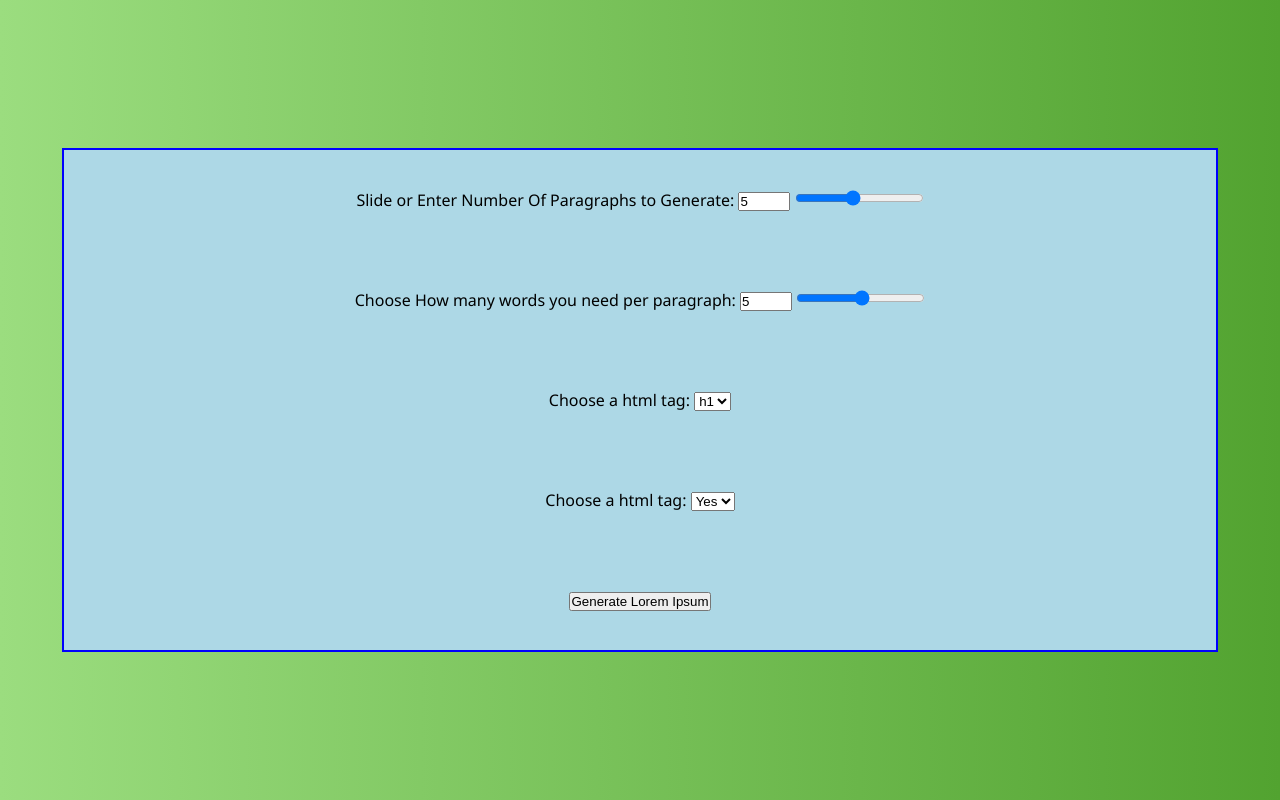
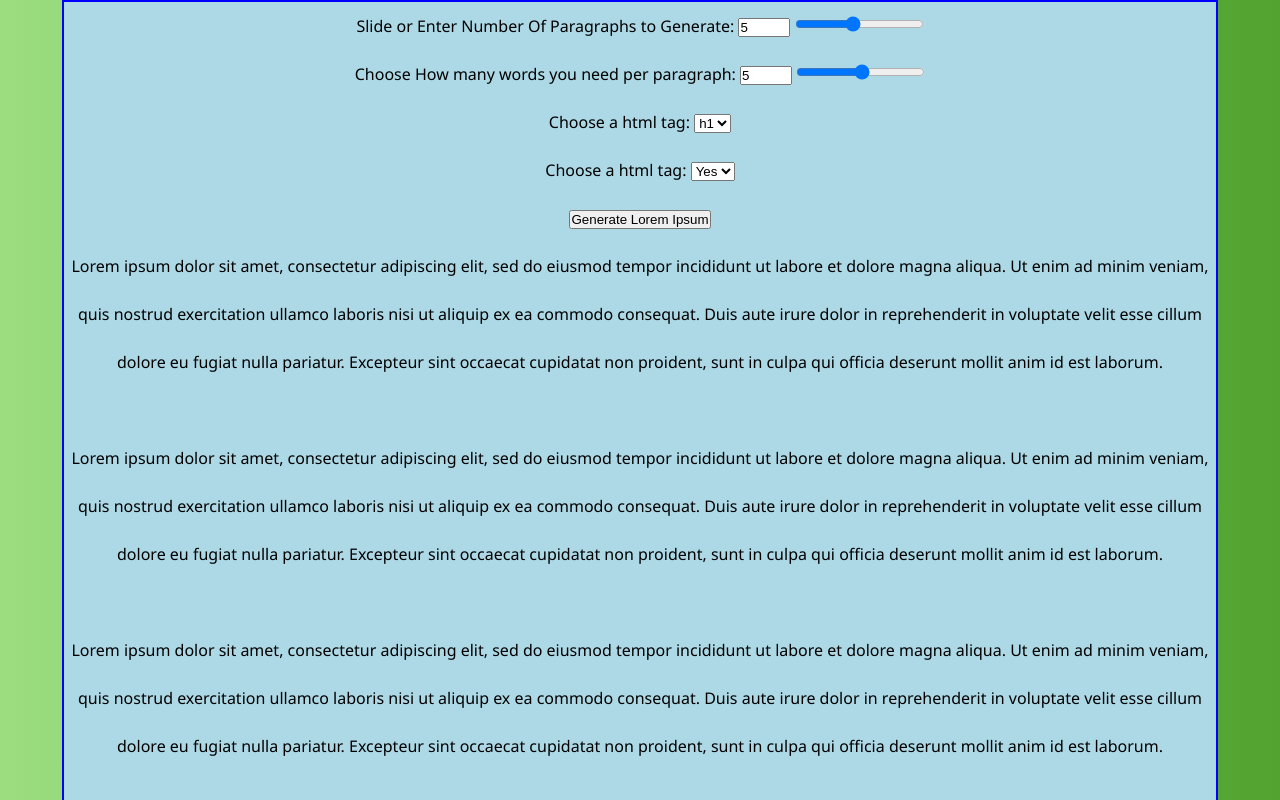
Before and after one commit to ChetanPrince/loremIpsumGenerator, a plain HTML site: page index.html in a window 1280 px wide. Both pictures are taken after typing "5", "5" into the empty fields and a click on the button "Generate Lorem Ipsum". Shown: the top 800 px of the page. Drawn offline with Linux system fonts and the light colour scheme.

Commit message:
producing text repeat times slider or input

```diff
--- a/script.js
+++ b/script.js
@@ -13,21 +13,26 @@ const rangeOfPara = document.querySelector(".rangeOfPara");
     paraInput.forEach(input =>{
         input.addEventListener("input", e =>{
             let paraNum = parseInt(paraInput[0].value),
-            paraNumSlider = parseInt(paraInput[1].value);
-            // wordCountNum = parseInt(paraInput[2].value),
+            paraNumSlider = parseInt(paraInput[1].value),
+            wordCountNum = parseInt(paraInput[2].value);
             // wordCountSlider = parseInt(paraInput[3].value);
 
             if(e.target.className === "numOfPara"){
                 paraInput[1].value = paraNum;
-                console.log(paraNumSlider);
-                }
-                else{
-                   paraInput[0].value= paraNumSlider;
+
+            result.innerHTML = `<p>${loremIpsumText}</p><br>`.repeat(paraNum);
+            }
+            else{
+                paraInput[0].value= paraNumSlider;
+
+                result.innerHTML = `<p>${loremIpsumText}</p><br>`.repeat(paraNumSlider);
+                console.log(typeof paraNumSlider);
                 }
 
+            console.log(typeof paraNum);
                 })
                 })
-        // }
+                // }
 
 
 
--- a/style.css
+++ b/style.css
@@ -9,7 +9,7 @@ body{
     display: flex;
     justify-content: center;
     align-items: center;
-    height: 100vh; /* Full viewport height */
+    height: 100%; /* Full viewport height */
     /* line-height: 1rem; */
 }
 #input-container{
@@ -17,5 +17,6 @@ body{
     background-color: lightblue;
     border: 2px solid blue;
     text-align: center;
-    line-height: 100px;
+    justify-content: center;
+    line-height: 3em;
 }
```
